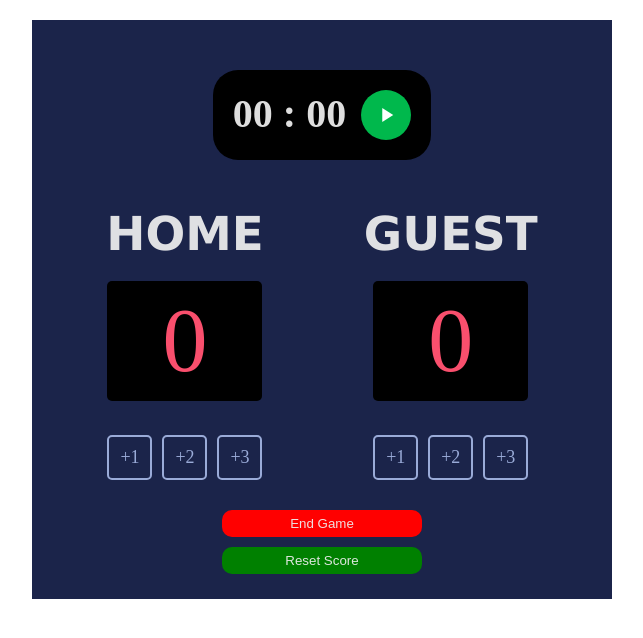
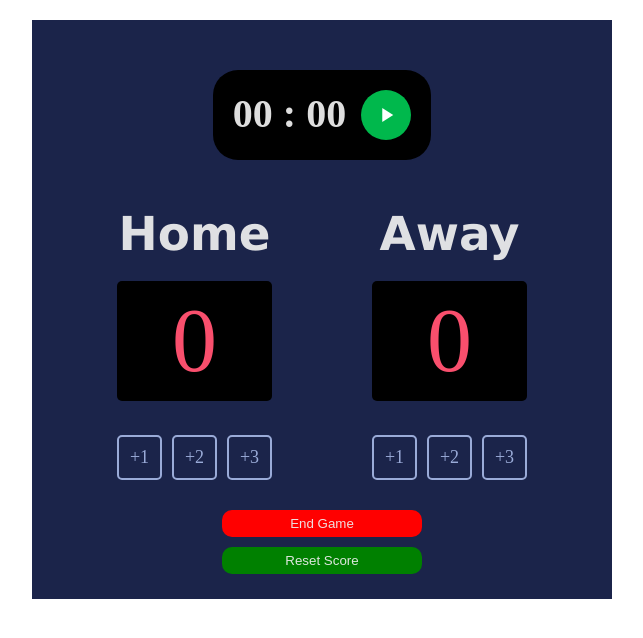
Before and after one commit to SizarStass/ScoreBoard, a plain HTML site: page index.html in a window 1280 px wide. Shown: the whole page, without its empty margins (318-961 px from the left). Drawn offline with Linux system fonts and the light colour scheme; a web font is replaced by a local one.

Commit message:
updated the team name.
Updated the team name from Guest to Away

```diff
--- a/index.html
+++ b/index.html
@@ -20,7 +20,7 @@
             </div>
                 <div class="teams-containter">
                     <div class="team-items">
-                        <h3 class="team-title">HOME</h3>
+                        <h3 class="team-title">Home</h3>
                         <div class="score">
                             <p id="homeScore-el">0</p>
                         </div>
@@ -32,7 +32,7 @@
                     </div>
 
                     <div class="team-items">
-                        <h3 class="team-title">GUEST</h3>
+                        <h3 class="team-title">Away</h3>
                         <div class="score">
                             <p id="guestScore-el">0</p>
                         </div>
```
